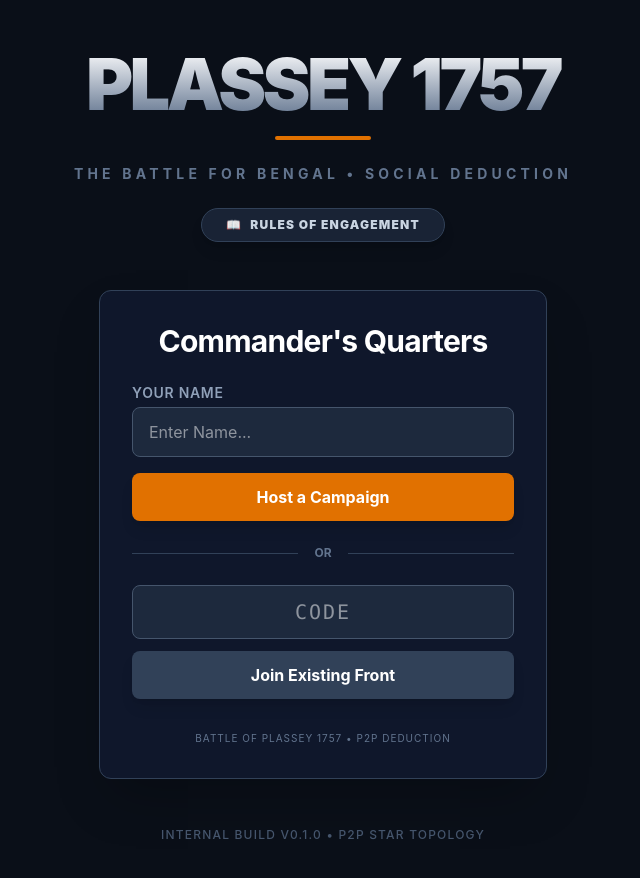
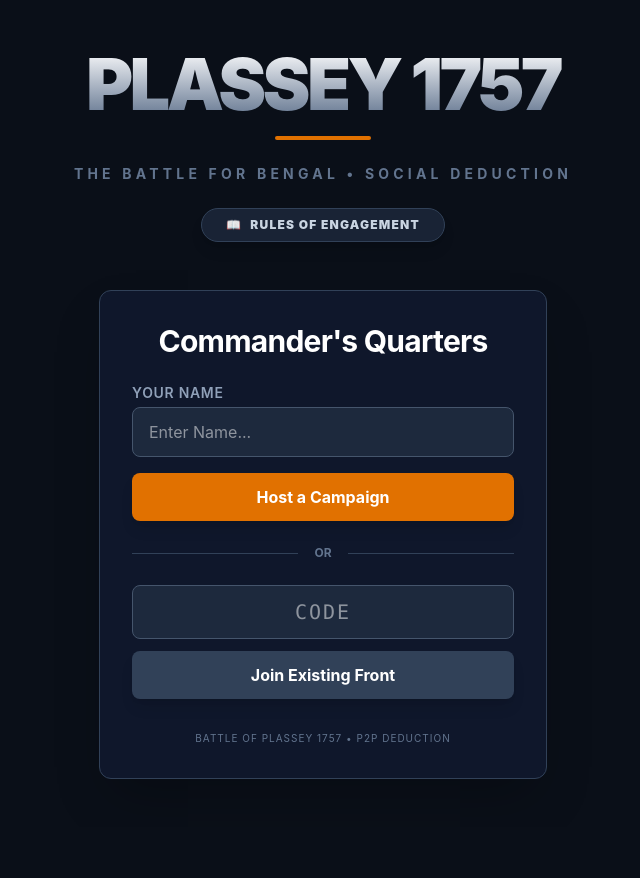
Before and after one commit to rakinthegreat/Plassey, a React (Vite) app in the folder plassey-game/: page / in a window 1280 px wide. Shown: the top 878 px of the page, without its empty margins (317-957 px from the left). After the commit the page ends 827 px from the top, so only its background shows below. Built offline with nearby package versions, Linux system fonts and the light colour scheme.

Commit message:
Connected Server

```diff
--- a/plassey-game/src/App.tsx
+++ b/plassey-game/src/App.tsx
@@ -38,9 +38,6 @@ function App() {
           {status === 'in_progress' && <GameBoard />}
         </main>
 
-        <footer className="mt-auto pt-12 text-slate-600 text-xs uppercase tracking-widest font-medium">
-          Internal Build v0.1.0 • P2P Star Topology
-        </footer>
       </div>
 
       {/* Rules Modal */}
--- a/plassey-game/src/lib/WebRTCManager.ts
+++ b/plassey-game/src/lib/WebRTCManager.ts
@@ -43,7 +43,7 @@ export class WebRTCManager {
         return;
       }
 
-      const wsUrl = `ws://${window.location.hostname}:8081`;
+      const wsUrl = import.meta.env.VITE_WS_URL || 'ws://localhost:8081';
       this.ws = new WebSocket(wsUrl);
 
       this.ws.onopen = () => {
```
Also changed, not shown: 2 other files (tests, documents, lock files or other folders).
